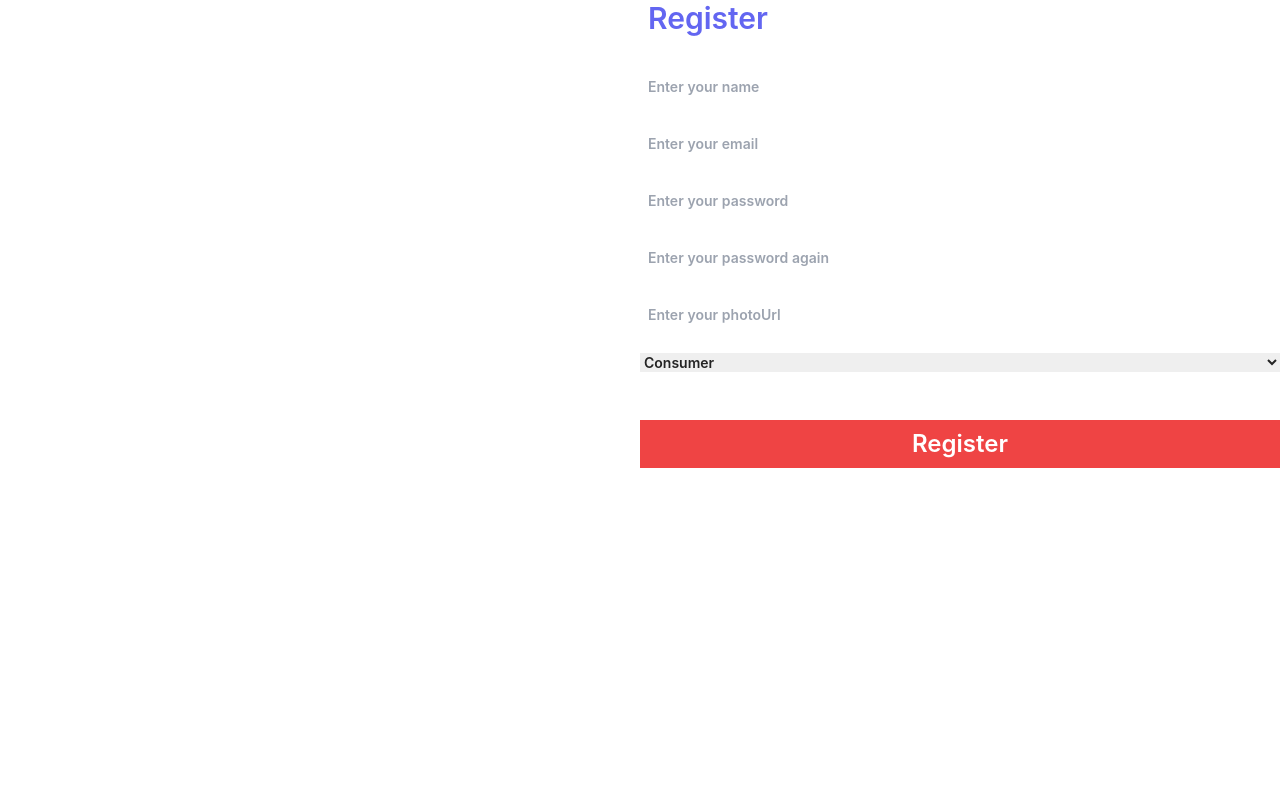
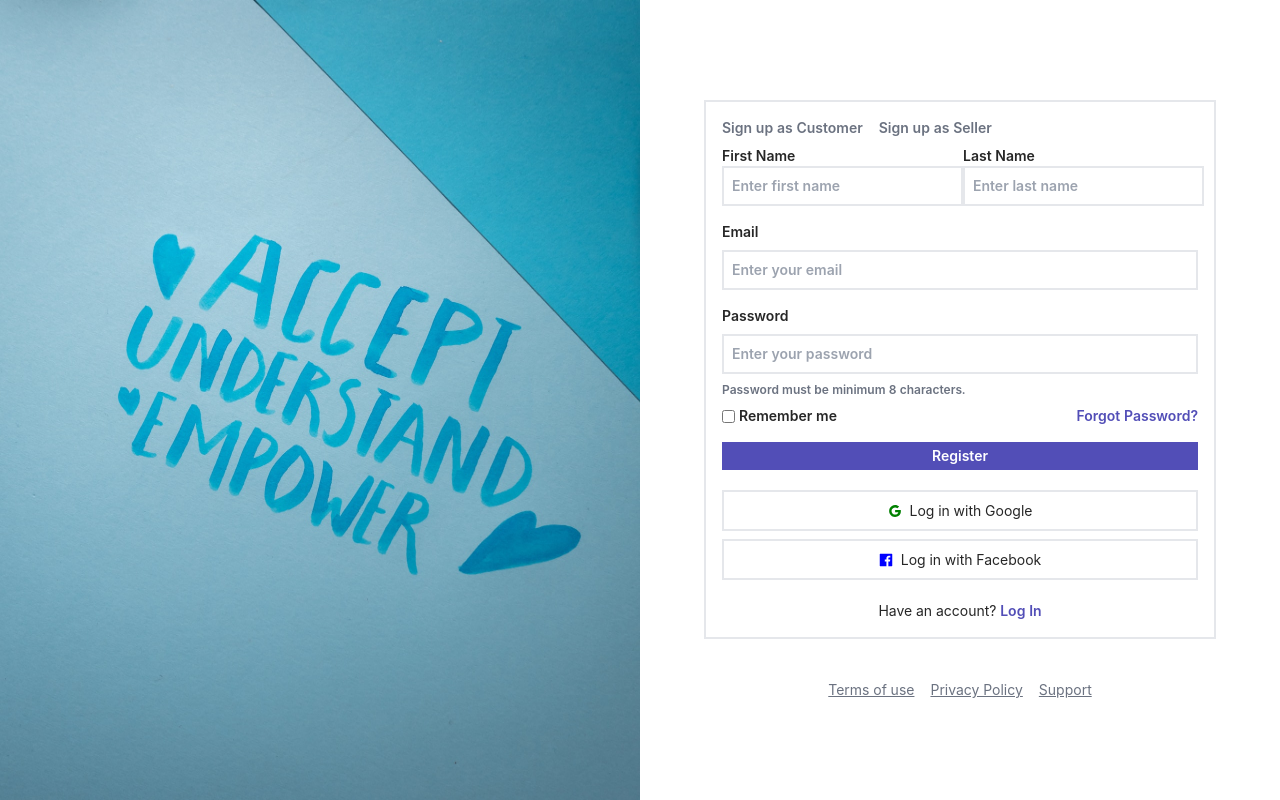
Before and after one commit to johirulislamnishat/othoba-mart-frontend, a Next.js app: page /register in a window 1280 px wide. Built offline with nearby package versions, Linux system fonts and the light colour scheme.

Commit message:
register

```diff
--- a/package.json
+++ b/package.json
@@ -9,6 +9,7 @@
     "lint": "next lint"
   },
   "dependencies": {
+    "@ant-design/icons": "^4.7.0",
     "antd": "^4.19.3",
     "next": "12.1.2",
     "next-plugin-antd-less": "^1.8.0",
--- a/pages/login.js
+++ b/pages/login.js
@@ -1,48 +1,78 @@
-import Image from 'next/image'
-import {Button} from 'antd'
+import Image from "next/image";
+import Link from 'next/link'
+import {GoogleOutlined, FacebookFilled} from '@ant-design/icons'
+
 const Login = () => {
-    return(
-
-        <div className=' h-screen grid sm:grid-cols-2 place-content-center items-center'>
-            <div className='hidden sm:block'>
+  return (
+    <div className="w-screen h-screen grid sm:grid-cols-2 place-content-center items-center">
+      <div className="hidden sm:block">
         {/* <Image src='/images/login.jpg' width={600} heigth={700} alt='' /> */}
-                <img src='/images/login.jpg' alt='' className='h-screen w-full' />
+        <img src="/images/login.jpg" alt="" className="h-screen w-full" />
       </div>
       <div>
-            <div className =' mx-16 p-4 border-2 border-gray-200'>
-            <form className='flex flex-col gap-2 font-semibold text-sm'>
+        <div className="mx-4 sm:mx-16 p-4 border-2 border-gray-200">
+          <form className="flex flex-col gap-2 font-semibold text-sm">
+            <label>Email</label>
+            <input
+              placeholder="Enter your email"
+              className="p-2 mb-2 border-2 border-gray-200" />
 
-                <label>Email</label>
-                <input placeholder='Enter your email' className='p-2 mb-2 border-2 border-gray-200' />
+
             <label>Password</label>
             <div>
-                <input placeholder='Enter your password' className='w-full p-2 mb-2 border-2 border-gray-200' />
-                <p className='mt-0 pt-0 text-gray-500 text-xs'>Password must be minimum 8 characters.</p>
+              <input
+                placeholder="Enter your password"
+                className="w-full p-2 mb-2 border-2 border-gray-200"
+              />
+              <p className="mt-0 pt-0 text-gray-500 text-xs">
+                Password must be minimum 8 characters.
+              </p>
             </div>
-                <div className='flex justify-between items-center'>
-                    <div className='flex gap-1 items-center'>
-              <input type='checkbox' className='cursor-pointer' />
-              <span className=' min-w-max'>Remember me</span>
+            <div className="flex justify-between items-center">
+              <div className="flex gap-1 items-center">
+                <input type="checkbox" className="cursor-pointer" />
+                <span className=" min-w-max">Remember me</span>
               </div>
-              <span className='text-blue min-w-max cursor-pointer'>Forgot Password?</span>
+              <span className="text-blue min-w-max cursor-pointer">
+                Forgot Password?
+              </span>
             </div>
-              <button className='bg-blue py-1 mt-2 text-white' >Login</button>
+            <button className="bg-blue py-1 mt-2 text-white">Login</button>
           </form>
-            <div className='flex flex-col gap-2 mt-5'>
-<p className='text-center border-2 border-gray-200 cursor-pointer'>Log in with Google</p>
-<p className='text-center border-2 border-gray-200 cursor-pointer '> Log in with Facebook</p>
-<p className='mt-2 text-center'>Don't have an account? <span className='text-blue font-semibold cursor-pointer'>Sign Up</span></p>
-
+          <div className="flex flex-col items-center gap-2 mt-5">
+            <p className="text-center border-2 border-gray-200 cursor-pointer flex items-center justify-center gap-2 w-full py-2"><GoogleOutlined style={{ color:'green'}}  />
+              Log in with Google
+            </p>
+            <p className="text-center border-2 border-gray-200 cursor-pointer flex items-center justify-center gap-2 w-full py-2"><FacebookFilled style={{ color:'blue'}} />
+              {" "}
+              Log in with Facebook
+            </p>
+            <p className="mt-3 text-center">
+              Don't have an account?{" "}
+              <Link href='/register'>
+                <a>
+              <span className="text-blue font-semibold cursor-pointer">
+                Register
+              </span>
+              </a>
+              </Link>
+            </p>
           </div>
         </div>
-        <div className='mt-10 flex gap-4 items-center justify-center'>
-            <span className='underline text-gray-500 cursor-pointer'>Terms of use</span>
-            <span className='underline text-gray-500 cursor-pointer'>Privacy Policy</span>
-            <span className='underline text-gray-500 cursor-pointer'>Support</span>
+        <div className="mt-10 flex gap-4 items-center justify-center">
+          <span className="underline text-gray-500 cursor-pointer">
+            Terms of use
+          </span>
+          <span className="underline text-gray-500 cursor-pointer">
+            Privacy Policy
+          </span>
+          <span className="underline text-gray-500 cursor-pointer">
+            Support
+          </span>
         </div>
       </div>
     </div>
-    )
-}
+  );
+};
 
-export default Login
+export default Login;
--- a/pages/register.js
+++ b/pages/register.js
@@ -1,51 +1,126 @@
-import {useState} from 'react'
-
-const initialUserInfo = {
-    username:'',
-    email:'',
-    passord1:'',
-    password2:'',
-    photoUrl:'',
-    consumer:'',
-    vendor:''
-}
+import { useState } from "react";
+import Link from 'next/link'
+import {GoogleOutlined, FacebookFilled} from '@ant-design/icons'
+// const initialUserInfo = {
+//   username: "",
+//   email: "",
+//   passord1: "",
+//   password2: "",
+//   photoUrl: "",
+//   consumer: "",
+//   vendor: "",
+// };
 
 const Register = () => {
-    const [inputs, setInputs] = useState(initialUserInfo)
+  const [user_name, setUser_name] = useState('')
+  const [email, setEmail] = useState('')
+  const [password, setPassword] = useState('')
+  const [isVendor, setIsVendor] = useState(false)
+  const [isCustomer, setIsCustomer] = useState(false)
 
-const handleInput = e => {
-    const field = e.target.name
-    const value = e.target.value
-    const newUser = {...inputs, [e.target.name]:e.target.value}
- setInputs(newUser)
-}
+  // const handleInput = (e) => {
+  //   const field = e.target.name;
+  //   const value = e.target.value;
+  //   const newUser = { ...inputs, [e.target.name]: e.target.value };
+  //   setInputs(newUser);
+  // };
 
-    const handleRegister = e => {
-        e.preventDefault()
+  const handleRegister = (e) => {
+    e.preventDefault();
+  };
 
+  return (
+    <div className="w-screen h-screen grid sm:grid-cols-2 place-content-center items-center">
+      <div className="hidden sm:block">
+        {/* <Image src='/images/login.jpg' width={600} heigth={700} alt='' /> */}
+        <img src="/images/register.jpg" alt="" className="h-screen w-full" />
+      </div>
+      <div>
+        <div className="mx-4 sm:mx-16 p-4 border-2 border-gray-200">
+          <form className="flex flex-col gap-2 font-semibold text-sm">
+            <div className="flex gap-4 border-b-gray-400">
+              <p onClick={()=>setIsCustomer(true)} className="text-gray-500 cursor-pointer">
+                Sign up as Customer
+              </p>
+              <p onClick={()=>setIsVendor(true)} className="text-gray-500 cursor-pointer">Sign up as Seller</p>
+            </div>
+            <div className="flex">
+              <div clasName="flex flex-col gap-2">
+                <label>First Name</label>
+                <input onClick={()=>setIsVendor(true)}
+                  placeholder="Enter first name"
+                  className="p-2 mb-2 border-2 border-gray-200 "
+                />
+              </div>
+              <div clasName="flex flex-col gap-2">
+                <label>Last Name</label>
+                <input onClick={()=>setIsVendor(true)}
+                  placeholder="Enter last name"
+                  className="p-2 mb-2 border-2 border-gray-200 "
+                />
+              </div>
+            </div>
+            <label>Email</label>
+            <input onClick={()=>setIsVendor(true)}
+              placeholder="Enter your email"
+              className="p-2 mb-2 border-2 border-gray-200"
+            />
 
-    }
-console.log(inputs)
-    return(
-        <div className='grid grid-cols-2'>
+            <label>Password</label>
             <div>
+              <input onClick={()=>setIsVendor(true)}
+                placeholder="Enter your password"
+                className="w-full p-2 mb-2 border-2 border-gray-200"
+              />
+              <p className="mt-0 pt-0 text-gray-500 text-xs">
+                Password must be minimum 8 characters.
+              </p>
+            </div>
+            <div className="flex justify-between items-center">
+              <div className="flex gap-1 items-center">
+                <input type="checkbox" className="cursor-pointer" />
+                <span className=" min-w-max">Remember me</span>
+              </div>
+              <span className="text-blue min-w-max cursor-pointer">
+                Forgot Password?
+              </span>
+            </div>
+            <button className="bg-blue py-1 mt-2 text-white">Register</button>
+          </form>
+          <div className="flex flex-col items-center gap-2 mt-5">
+            <p className="text-center border-2 border-gray-200 cursor-pointer flex items-center justify-center gap-2 w-full py-2"><GoogleOutlined style={{ color:'green'}}/>
+              Log in with Google
+            </p>
+            <p className="text-center border-2 border-gray-200 cursor-pointer flex items-center justify-center gap-2 w-full py-2"><FacebookFilled style={{ color:'blue'}} />
+              {" "}
+              Log in with Facebook
+            </p>
+            <p className="mt-3 text-center">
+              Have an account?{" "}
+              <Link href='/login'>
+                <a>
+              <span className="text-blue font-semibold cursor-pointer">
+                Log In
+              </span>
+              </a>
+              </Link>
+            </p>
+          </div>
+        </div>
+        <div className="mt-10 flex gap-4 items-center justify-center">
+          <span className="underline text-gray-500 cursor-pointer">
+            Terms of use
+          </span>
+          <span className="underline text-gray-500 cursor-pointer">
+            Privacy Policy
+          </span>
+          <span className="underline text-gray-500 cursor-pointer">
+            Support
+          </span>
+        </div>
+      </div>
+    </div>
+  );
+};
 
-                </div>
-            <form onSubmit={handleRegister} className='flex flex-col gap-5 align-center justify-center font-semibold'>
-                <h3 className='text-3xl text-indigo-500 ml-2 mb-3'>Register</h3>
-                <input name='username' placeholder='Enter your name' className='p-2'  onChange={handleInput} />
-                <input name='email' placeholder='Enter your email' className='p-2'  onChange={handleInput} />
-                <input name='password1' placeholder='Enter your password' className='p-2'  onChange={handleInput} />
-                <input name='password2' placeholder='Enter your password again' className='p-2'  onChange={handleInput} />
-                <input name='photoUrl' placeholder='Enter your photoUrl' className='p-2' onChange={handleInput}  />
-                <select className='cursor-pointer'>
-                    <option value='consumer'>Consumer</option>
-                    <option value='vendor'>Vendor</option>
-                </select>
-                <button className='px-10 py-2 mt-7 bg-red-500 text-white text-2xl'>Register</button>
-            </form>
-        </div>
-    )
-}
-
-export default Register
+export default Register;
```
Also changed, not shown: 2 other files (tests, documents, lock files or other folders). Lines whose indentation alone changed are shown as unchanged.
